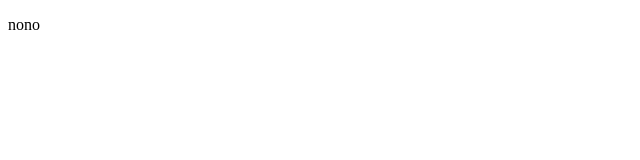
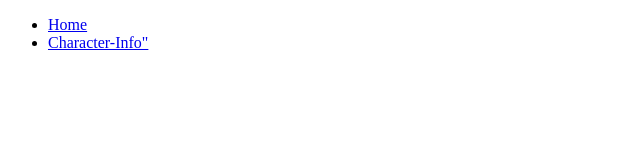
Before and after one commit to su24-he/sw-103-24, a plain HTML site: page index.html in a window 1280 px wide. Shown: the whole page, without its empty margins (0-640 px from the left). Drawn offline with Linux system fonts and the light colour scheme.

Commit message:
Update index.html

```diff
--- a/index.html
+++ b/index.html
@@ -7,6 +7,12 @@
     <link rel="stylesheet" href="css/style.css">
 </head>
 <body>
-    <p> nono</p>
+
+    <nav class="menu">
+        <ul>
+            <li><a href="index.html">Home</a></li>
+            <li><a href="html/character-info.html">Character-Info"</a></a></li>
+        </ul>
+    </nav>
 </body>
 </html>
```
